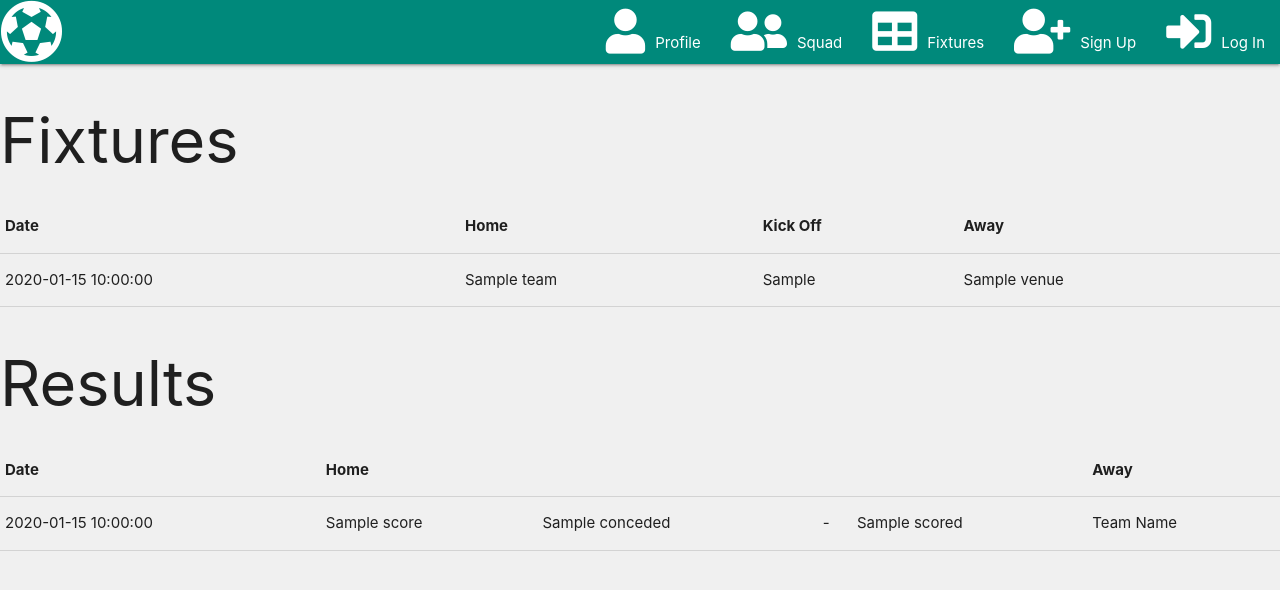
After one commit to TwoBitCliff/Football-Manager-App, a Flask app: template templates/fixtures.html in a window 1280 px wide. The commit adds this page. Shown: the top 590 px of the page. Run offline with Flask 2, Linux system fonts and the light colour scheme; the template is opened without the code that fills it: most values are stand-ins (such as "Sample title", 1, 10 or a date in 2020); some libraries are stand-ins or nearby versions.

Commit message:
Created fixtures.html and fixtures and results tables

```diff
--- a/templates/base.html
+++ b/templates/base.html
@@ -30,7 +30,7 @@
                     <li><a href="#"><i class="fas fa-user fa-3x nav-icon"></i>Profile</a></li>
                     <li><a href="{{ url_for('get_squad') }}"><i class="fas fa-user-friends fa-3x nav-icon"></i>Squad</a>
                     </li>
-                    <li><a href="#"><i class="fas fa-table fa-3x nav-icon"></i>Fixtures</a></li>
+                    <li><a href="{{ url_for('get_fixtures') }}"><i class="fas fa-table fa-3x nav-icon"></i>Fixtures</a></li>
                     <li><a href="{{ url_for('sign_up') }}"><i class="fas fa-user-plus fa-3x nav-icon"></i>Sign Up</a>
                     </li>
                     <li><a href="#"><i class="fas fa-sign-in-alt fa-3x nav-icon"></i>Log In</a></li>
@@ -42,7 +42,7 @@
         <ul class="sidenav" id="mobile-demo">
             <li><a href="#"><i class="fas fa-user fa-2x nav-icon"></i>Profile</a></li>
             <li><a href="{{ url_for('get_squad') }}"><i class="fas fa-user-friends fa-2x nav-icon"></i>Squad</a></li>
-            <li><a href="#"><i class="fas fa-table fa-2x nav-icon"></i>Fixtures</a></li>
+            <li><a href="{{ url_for('get_fixtures') }}"><i class="fas fa-table fa-2x nav-icon"></i>Fixtures</a></li>
             <li><a href="{{ url_for('sign_up') }}"><i class="fas fa-user-plus fa-2x nav-icon"></i>Sign Up</a></li>
             <li><a href="#"><i class="fas fa-sign-in-alt fa-2x nav-icon"></i>Log In</a></li>
         </ul>
--- /dev/null
+++ b/templates/fixtures.html
@@ -0,0 +1,67 @@
+{% extends 'base.html' %}
+{% block content %}
+
+<!-- Add if tatement for Home/ Away teams -->
+
+<!-- Fixtures Table -->
+<table>
+    <thead>
+        <h1>Fixtures</h1>
+        <tr>
+            <th>Date</th>
+            <th>Home</th>
+            <th>Kick Off</th>
+            <th>Away</th>
+
+        </tr>
+    </thead>
+    <tbody>
+
+
+        {% for team in fixtures %}
+        <tr>
+            <td>{{ team.date }}</td>
+            <td>{{ team.team_name }}</td>
+            <td>{{ team.kick_off }}</td>
+            <td>{{ team.venue }}</td>
+        </tr>
+        {% endfor %}
+
+    </tbody>
+
+</table>
+<!-- Results Table -->
+<table>
+    <thead>
+        <h1>Results</h1>
+        <tr>
+            <th>Date</th>
+            <th>Home</th>
+            <th></th>
+            <th>
+            </th>
+            <th></th>
+            <th>Away</th>
+
+        </tr>
+    </thead>
+    <tbody>
+
+        {% for score in result %}
+        <tr>
+            <td>{{ score.date }}</td>
+            <td>{{ score.team_name }}</td>
+            <td>{{ score.conceded }}</td>
+            <td>-</td>
+            <td>{{ score.scored }}</td>
+            <td>Team Name</td>
+        </tr>
+        {% endfor %}
+
+    </tbody>
+
+</table>
+
+
+
+{% endblock %}
--- a/templates/squad.html
+++ b/templates/squad.html
@@ -33,6 +33,7 @@
     <td>{{ player.yellow }}</td>
     <td>{{ player.red }}</td>
     <td class="hidden">{{ player.injured }}</td>
+    {% endfor %}
         </tr>
     </tbody>
 
@@ -40,7 +41,7 @@
 
 </div>
 </div>
-{% endfor %}
+
 
 
 
```
